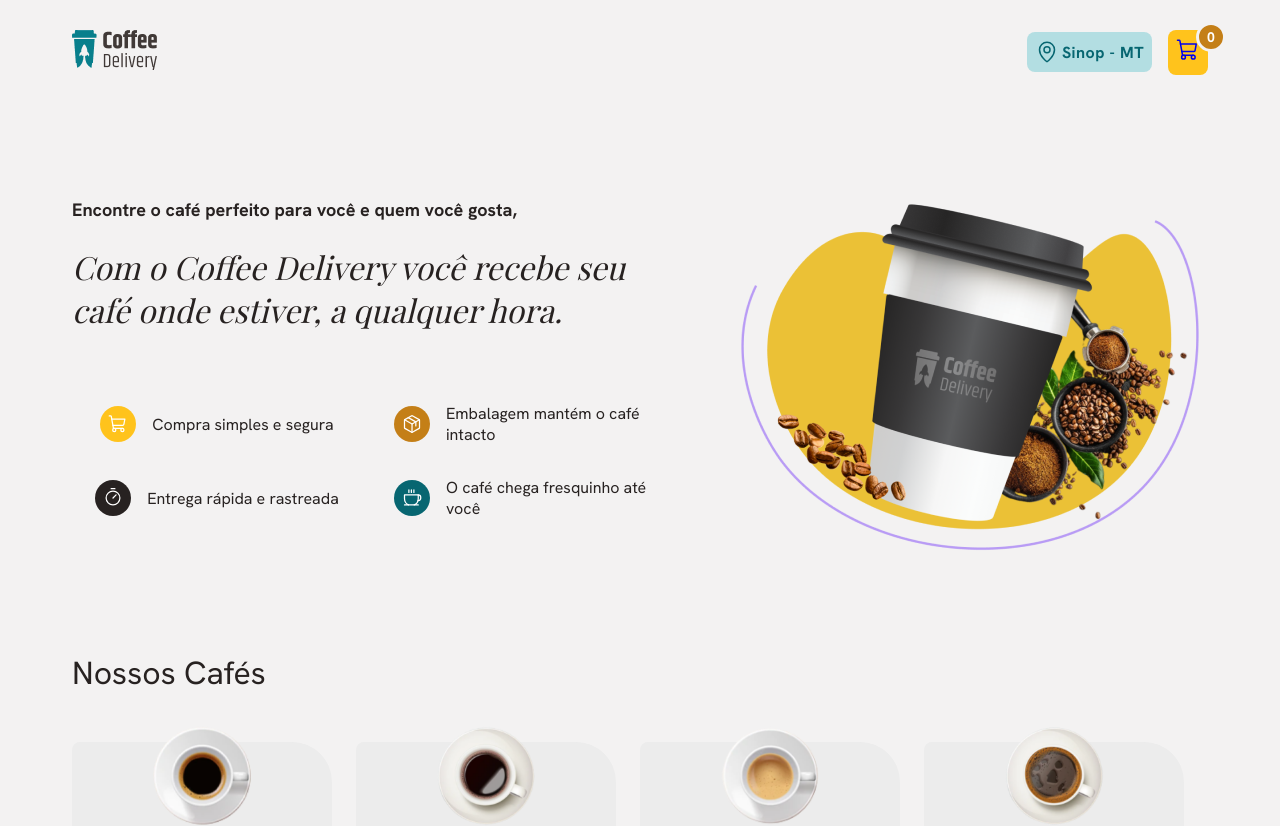
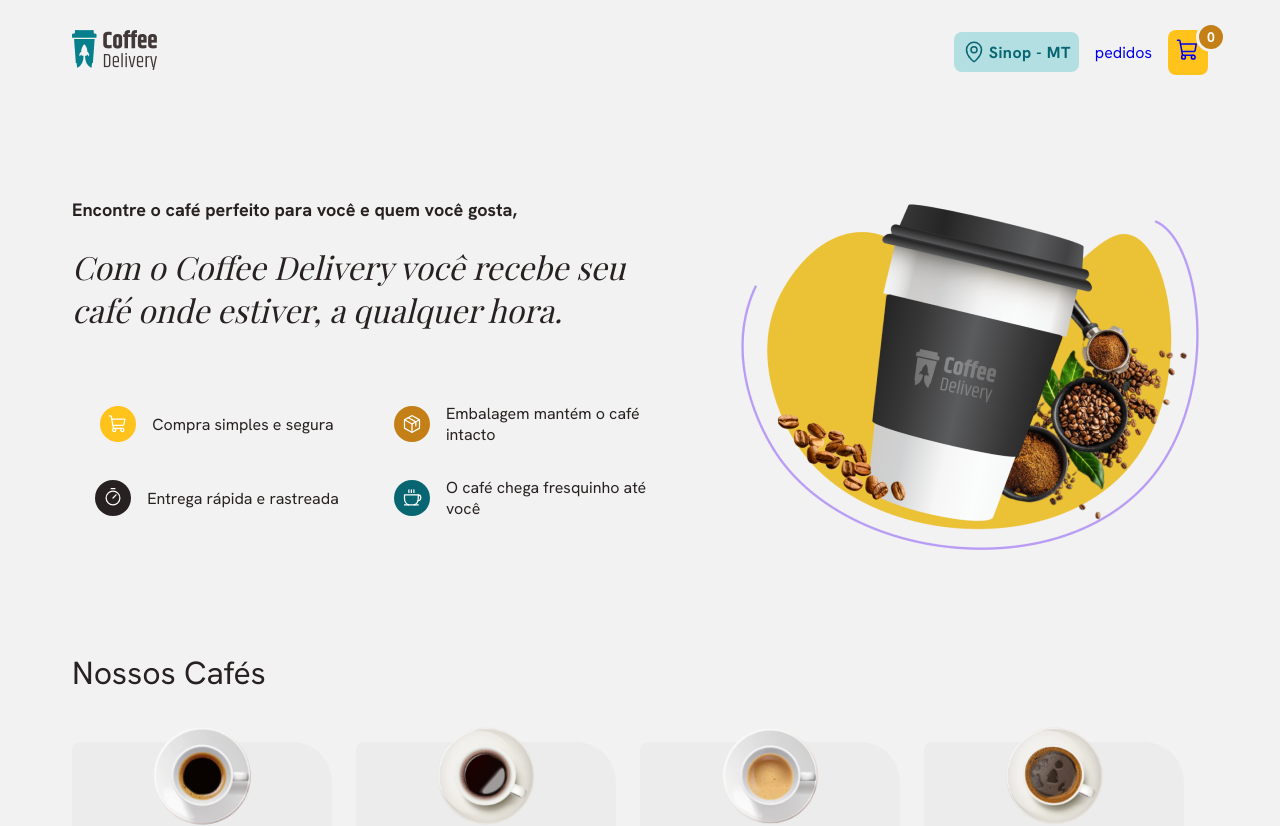
Before and after one commit to eziiel/coffee, a React (Vite) app: page / in a window 1280 px wide. Shown: the top 826 px of the page. Built offline with nearby package versions, Linux system fonts and the light colour scheme.

Commit message:
teste Cookie

```diff
--- a/src/components/header/index.tsx
+++ b/src/components/header/index.tsx
@@ -21,8 +21,11 @@ export const Header = () => {
             <MapPin size={24} />
             Sinop - MT
           </S.LiLocation>
+          <NavLink to={'/delivery'} title="pedidos        ">
+            <span>pedidos</span>
+          </NavLink>
           <S.LiCart>
-            <NavLink to={'/Adress'} title="Endereço - Carrinho">
+            <NavLink to={'/adress'} title="Endereço - Carrinho">
               <S.ItensInfoSpan> {amountCoffes} </S.ItensInfoSpan>
               <ShoppingCart size={24} /* weight="bold" */ />
             </NavLink>
```
